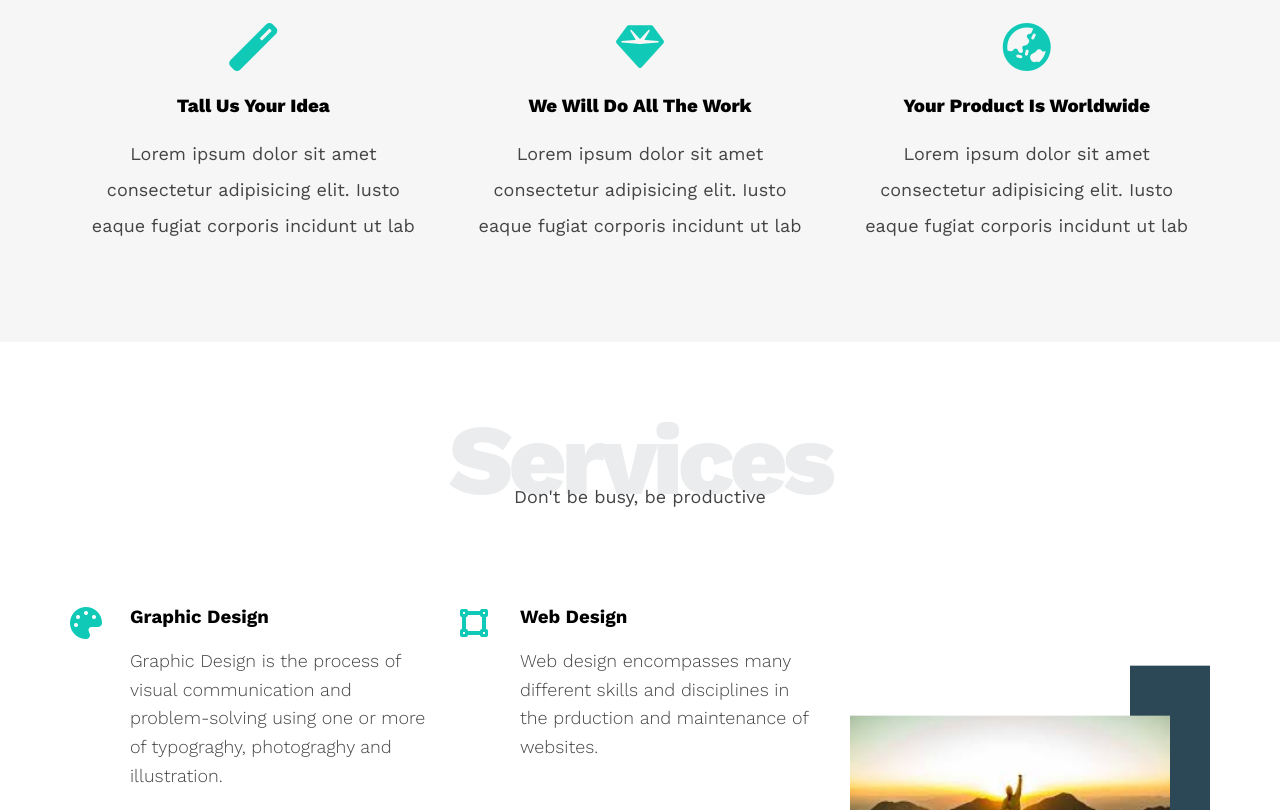
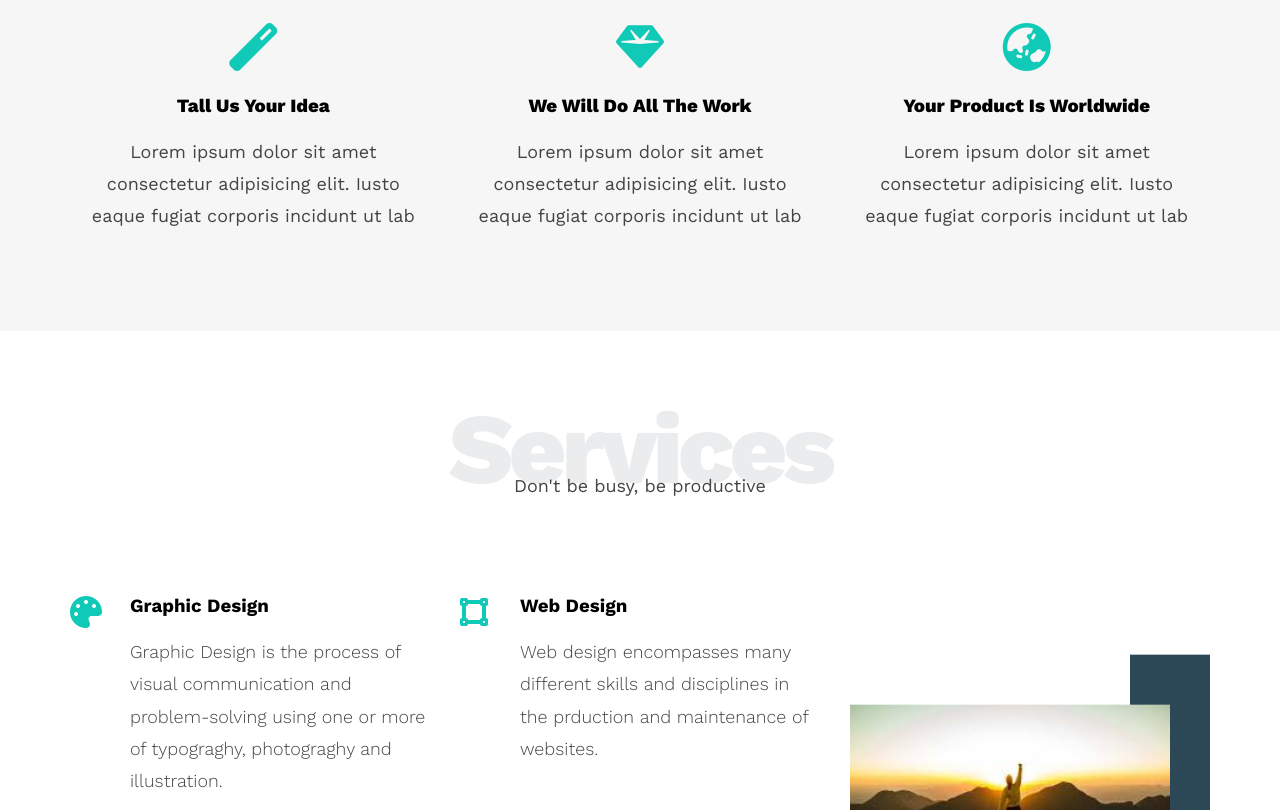
Before and after one commit to MayyarZidane/Leon-Template, a plain HTML site: page index.html in a window 1280 px wide. Shown: the part 857-1667 px from the top of the page. Drawn offline with nearby package versions, Linux system fonts and the light colour scheme.

Commit message:
ENHANCE line height in services section

```diff
--- a/css/leon.css
+++ b/css/leon.css
@@ -221,7 +221,7 @@ body {
 }
 
 .features .feat p {
-    line-height: 2;
+    line-height: var(--main-line-height);
     color: #444;
     font-size: var(--main-paragraph-font-size);
 }
@@ -265,7 +265,7 @@ body {
 .services .services-content .srv .text p {
     color: #444;
     font-size: var(--main-paragraph-font-size);
-    line-height: 1.6;
+    line-height: var(--main-line-height);
     font-weight: 300;
 }
 
```
